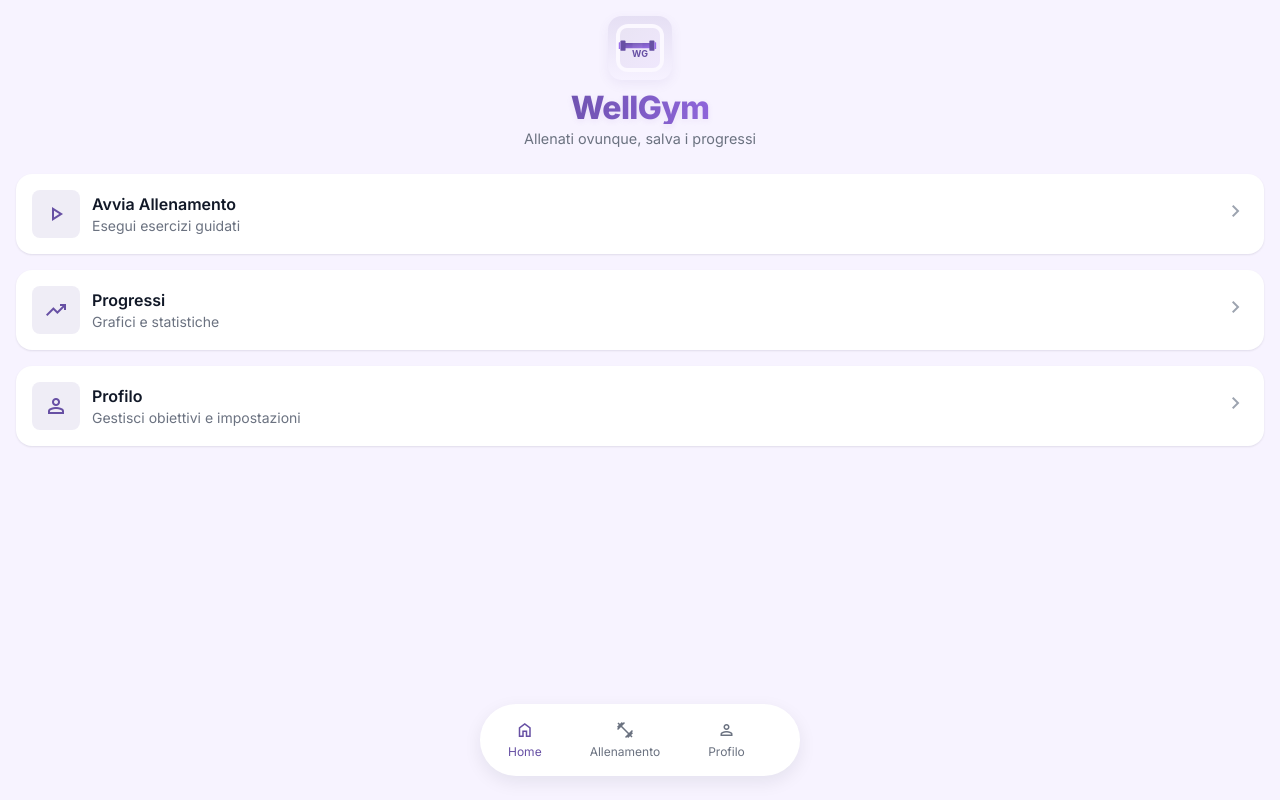
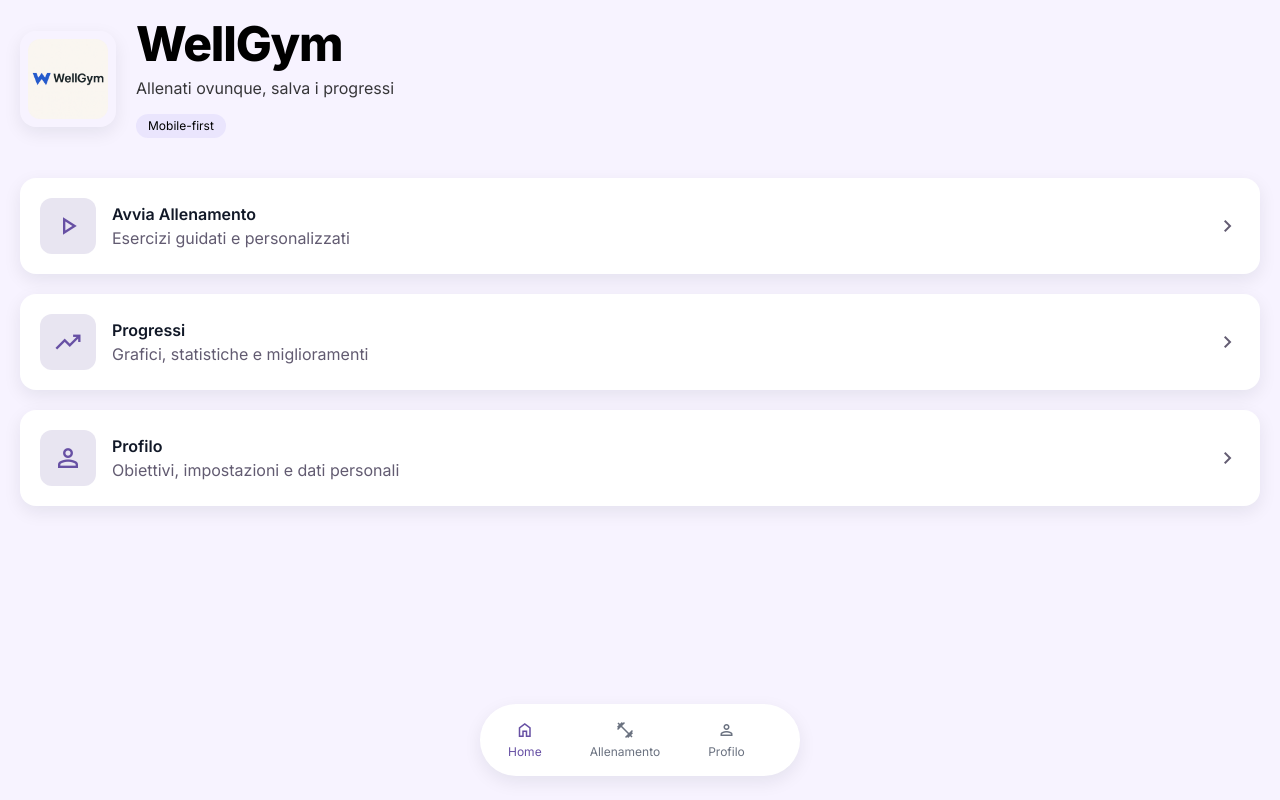
Before and after one commit to Sambuzi/A5, a React (Vite) app: page / in a window 1280 px wide. Built offline with nearby package versions, Linux system fonts and the light colour scheme.

Commit message:
improved logo and updated home page

```diff
--- a/src/pages/Home.jsx
+++ b/src/pages/Home.jsx
@@ -1,61 +1,88 @@
 import React from 'react'
 import { Link } from 'react-router-dom'
 import BottomNav from '../components/BottomNav'
-import logoUrl from '../assets/wellgym-logo.svg'
+import logoUrl from '../assets/logo.png'
 
-export default function Home(){
+export default function Home() {
   return (
-    <div className="p-4 flex-1 min-h-screen" style={{background: 'var(--md-sys-color-background)'}}>
-      <header className="mb-6">
-        <div className="app-title app-header">
-          <div className="logo-badge" aria-hidden>
-            <img src={logoUrl} alt="WellGym" style={{width:48, height:48, borderRadius:12}} />
-          </div>
-          <div>
-            <div className="title-text">WellGym</div>
-            <div className="title-sub">Allenati ovunque, salva i progressi</div>
+    <div
+      className="flex flex-col p-5 min-h-screen"
+      style={{ background: 'var(--md-sys-color-background)' }}
+    >
+    <header className="mb-10">
+      <div className="flex items-center gap-4">
+        <div className="rounded-2xl p-2 elev-2 bg-surface-variant w-24 h-24 flex items-center justify-center overflow-hidden">
+          <img
+            src={logoUrl}
+            alt="WellGym"
+            className="w-full h-full object-contain rounded-xl"
+          />
+        </div>
+
+        <div className="ml-1">
+          <h1 className="text-4xl sm:text-5xl font-extrabold tracking-tight leading-tight" style={{ color: '#000' }}>
+            WellGym
+          </h1>
+          <p className="mt-2 text-sm sm:text-base" style={{ color: 'rgba(0,0,0,0.78)' }}>
+            Allenati ovunque, salva i progressi
+          </p>
+          <div className="mt-3">
+            <span className="inline-block px-3 py-1 text-xs font-medium rounded-full" style={{ background: 'rgba(79,70,229,0.08)', color: '#000' }}>
+              Mobile-first
+            </span>
           </div>
         </div>
-      </header>
+      </div>
+    </header>
 
-      <div className="grid gap-4">
-        <Link to="/workout" className="md-card p-4 rounded-[16px] elev-1 flex items-center justify-between">
-          <div className="flex items-center gap-3">
-            <div className="w-12 h-12 rounded-lg bg-primary/10 flex items-center justify-center text-primary">
-              <span className="material-symbols-outlined">play_arrow</span>
+
+      <div className="grid gap-5">
+        <Link
+          to="/workout"
+          className="md-card p-5 rounded-[20px] elev-2 flex items-center justify-between bg-surface"
+        >
+          <div className="flex items-center gap-4">
+            <div className="w-14 h-14 rounded-xl bg-primary/15 flex items-center justify-center text-primary">
+              <span className="material-symbols-outlined text-3xl">play_arrow</span>
             </div>
             <div>
-              <h2 className="font-semibold">Avvia Allenamento</h2>
-              <p className="text-sm text-gray-500">Esegui esercizi guidati</p>
+              <h2 className="title-medium font-semibold">Avvia Allenamento</h2>
+              <p className="body-small text-secondary">Esercizi guidati e personalizzati</p>
             </div>
           </div>
-          <div className="text-gray-400"><span className="material-symbols-outlined">chevron_right</span></div>
+          <span className="material-symbols-outlined text-secondary">chevron_right</span>
         </Link>
 
-        <Link to="/progress" className="md-card p-4 rounded-[16px] elev-1 flex items-center justify-between">
-          <div className="flex items-center gap-3">
-            <div className="w-12 h-12 rounded-lg bg-primary/10 flex items-center justify-center text-primary">
-              <span className="material-symbols-outlined">trending_up</span>
+        <Link
+          to="/progress"
+          className="md-card p-5 rounded-[20px] elev-2 flex items-center justify-between bg-surface"
+        >
+          <div className="flex items-center gap-4">
+            <div className="w-14 h-14 rounded-xl bg-primary/15 flex items-center justify-center text-primary">
+              <span className="material-symbols-outlined text-3xl">trending_up</span>
             </div>
             <div>
-              <h2 className="font-semibold">Progressi</h2>
-              <p className="text-sm text-gray-500">Grafici e statistiche</p>
+              <h2 className="title-medium font-semibold">Progressi</h2>
+              <p className="body-small text-secondary">Grafici, statistiche e miglioramenti</p>
             </div>
           </div>
-          <div className="text-gray-400"><span className="material-symbols-outlined">chevron_right</span></div>
+          <span className="material-symbols-outlined text-secondary">chevron_right</span>
         </Link>
 
-        <Link to="/profile" className="md-card p-4 rounded-[16px] elev-1 flex items-center justify-between">
-          <div className="flex items-center gap-3">
-            <div className="w-12 h-12 rounded-lg bg-primary/10 flex items-center justify-center text-primary">
-              <span className="material-symbols-outlined">person</span>
+        <Link
+          to="/profile"
+          className="md-card p-5 rounded-[20px] elev-2 flex items-center justify-between bg-surface"
+        >
+          <div className="flex items-center gap-4">
+            <div className="w-14 h-14 rounded-xl bg-primary/15 flex items-center justify-center text-primary">
+              <span className="material-symbols-outlined text-3xl">person</span>
             </div>
             <div>
-              <h2 className="font-semibold">Profilo</h2>
-              <p className="text-sm text-gray-500">Gestisci obiettivi e impostazioni</p>
+              <h2 className="title-medium font-semibold">Profilo</h2>
+              <p className="body-small text-secondary">Obiettivi, impostazioni e dati personali</p>
             </div>
           </div>
-          <div className="text-gray-400"><span className="material-symbols-outlined">chevron_right</span></div>
+          <span className="material-symbols-outlined text-secondary">chevron_right</span>
         </Link>
       </div>
 
```
Also changed, not shown: src/assets/logo.png (added).
